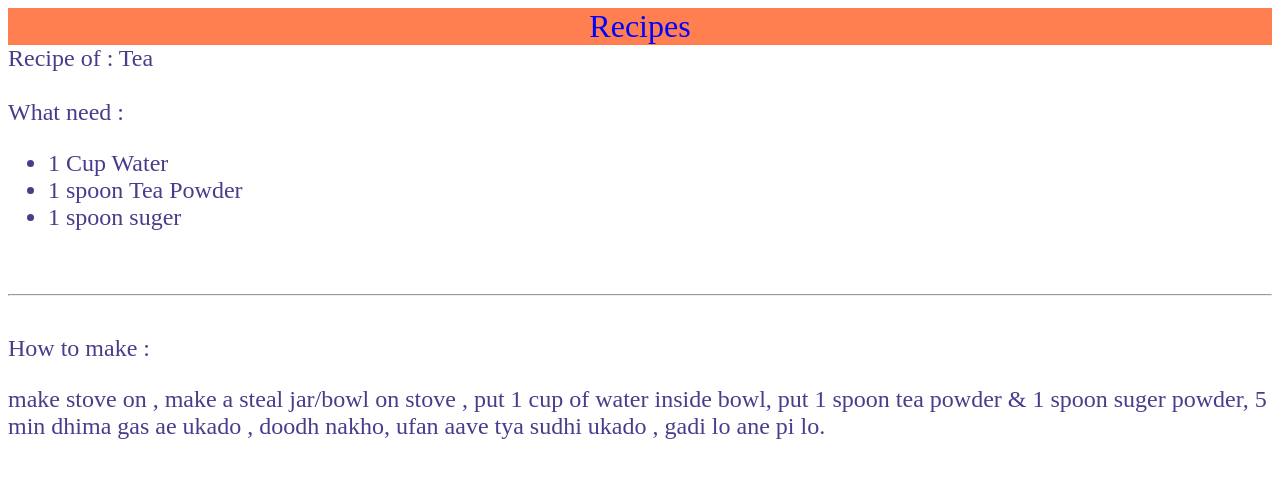
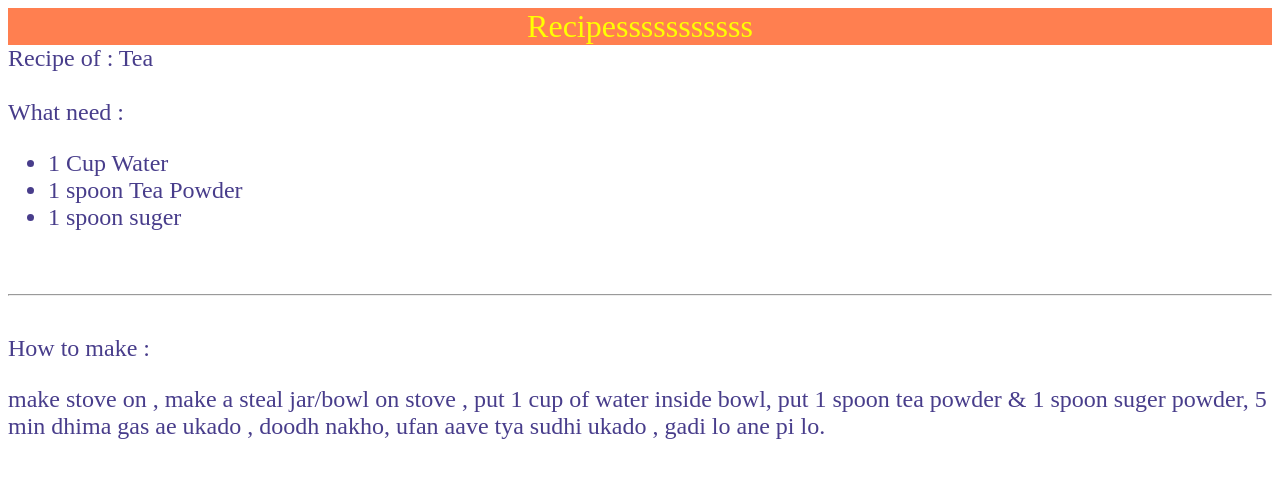
Before and after one commit to AeshaBhalodiya/Learning-Website, a plain HTML site: page index.html in a window 1280 px wide. Drawn offline with Linux system fonts and the light colour scheme.

Commit message:
Learn HTML

```diff
--- a/index.html
+++ b/index.html
@@ -9,7 +9,7 @@
         .heading{
             text-align: center;
             font-size:xx-large;
-            color:blue;
+            color:yellow;
         background-color: coral;
         }
         .recipe{
@@ -25,7 +25,7 @@
 </head>
 <body>
     <div class="heading">
-        Recipes
+        Recipesssssssssss
     </div>
     <div class="recipe">
         Recipe of : Tea
```
Also changed, not shown: 28-5-23/margen.html (added, +6 -0 lines), practice.html (added, +7 -0 lines), 28-5-23/a html.txt (added), style.css (added).
